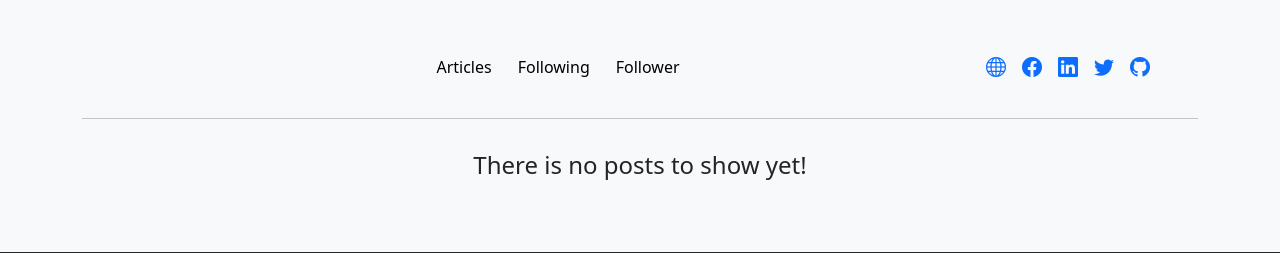
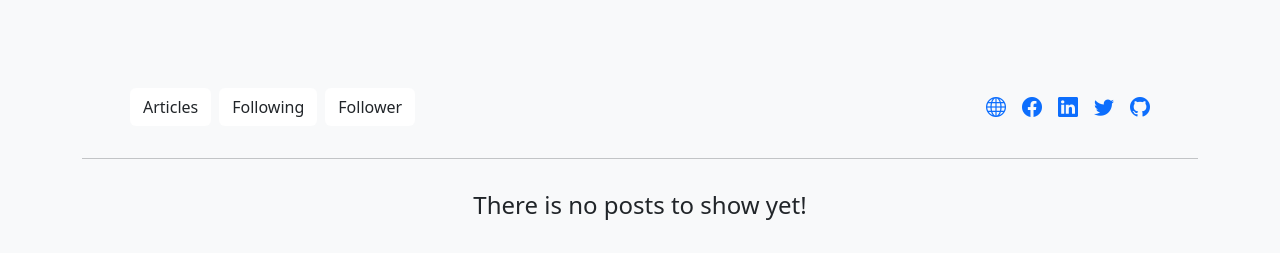
Before and after one commit to kaabe-a/hadhuub, a Django app: template templates/accounts/profile.html in a window 1280 px wide. Shown: the part 170-423 px from the top of the page. Run offline with Django 3.2, Linux system fonts and the light colour scheme; the template is opened without the code that fills it: values that come from a table or form of the project are taken from there, others are empty; some libraries are stand-ins or nearby versions.

Commit message:
impoving

```diff
--- a/templates/accounts/profile.html
+++ b/templates/accounts/profile.html
@@ -27,16 +27,18 @@
                     {%endif%}
                 </div>
             </div>
-            <div class="px-5 pb-2 d-flex flex-wrap justify-content-between">
+            <div class="px-5 pb-2">
                 <p class="lead">
                     {{user.profile.bio}}
                 </p>
-                <div class="py-2 d-flex align-items-center">
-                    <div class="btn btn-light">
+                <br>
+               <div class="d-flex flex-wrap justify-content-between">
+                <div class="py-2 gap-2 d-flex align-items-center">
+                    <div class="btn  bg-white">
                         <span>{{total_posts}} Articles</span>
                     </div>
 
-                    <div class="btn btn-light">
+                    <div class="btn  bg-white">
                     {% with total_following=user.following.count %}
                     <span>{{ total_following }}</span>
                     <span>
@@ -45,7 +47,7 @@
                     {%endwith%}
                     </div>
 
-                    <div class="btn btn-light">
+                    <div class="btn  bg-white">
                     {% with total_followers=user.followers.count %}
                     <span>{{ total_followers }}</span>
                     <span>
@@ -54,13 +56,14 @@
                     {%endwith%}
                     </div>
                 </div>
-                <div class="py-1 d-flex align-items-center gap-3 flex-wrap">
+                <div class="py-1 d-flex align-items-center flex-wrap gap-3">
                     <a href="{{user.social.website}}"><i class="bi bi-globe fs-5"></i></a>
                     <a href="{{user.social.facebook}}"><i class="bi bi-facebook fs-5"></i></a>
                     <a href="{{user.social.linkedin}}"><i class="bi bi-linkedin fs-5"></i></a>
                     <a href="{{user.social.twitter}}"><i class="bi bi-twitter fs-5"></i></a>
                     <a href="{{user.social.github}}"><i class="bi bi-github fs-5"></i></a>
                 </div>
+               </div>
             </div>
             <hr>
         </div>
```
Also changed, not shown: hadhuubproj/settings/prod.py (+26 -26 lines).
